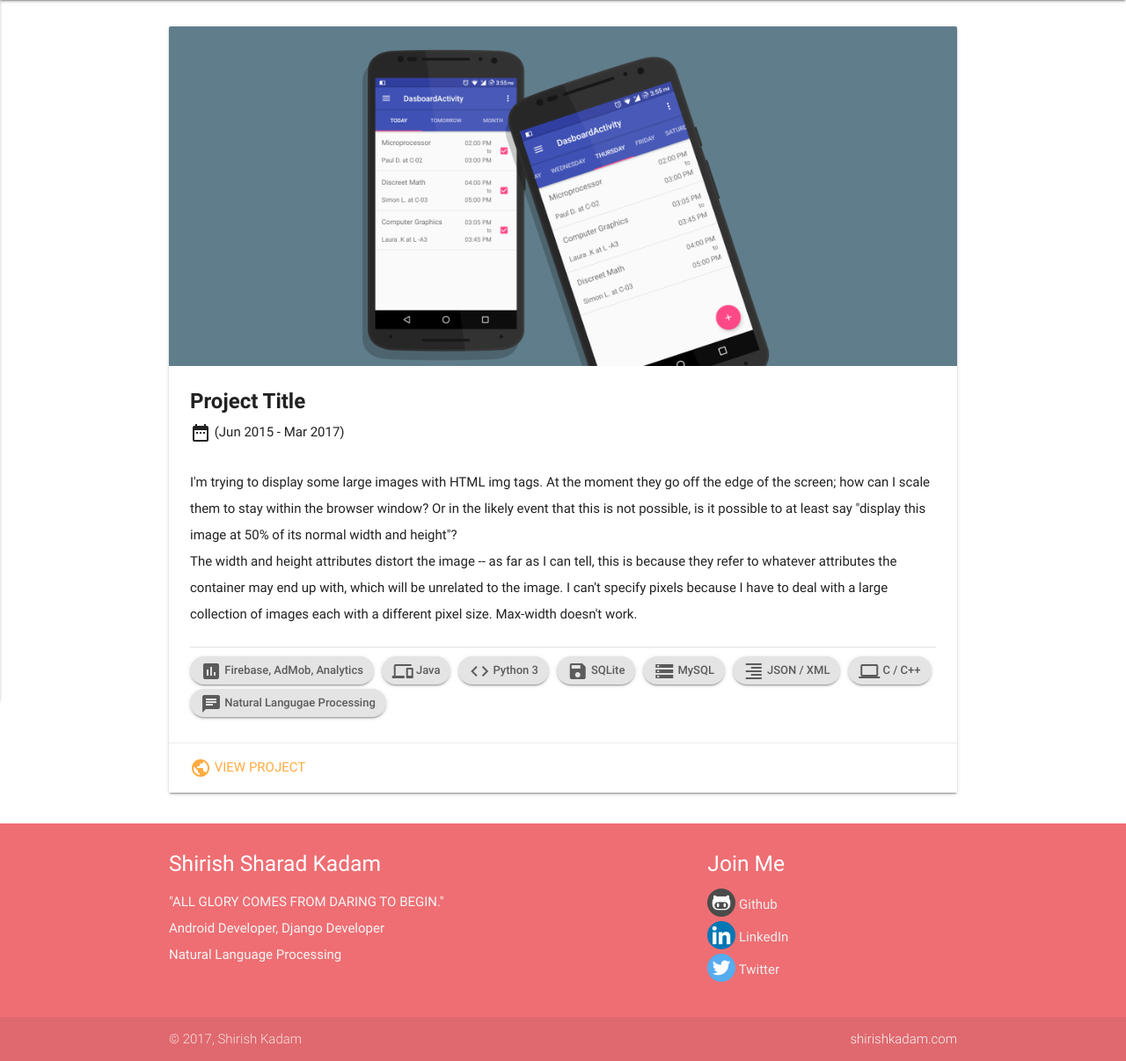
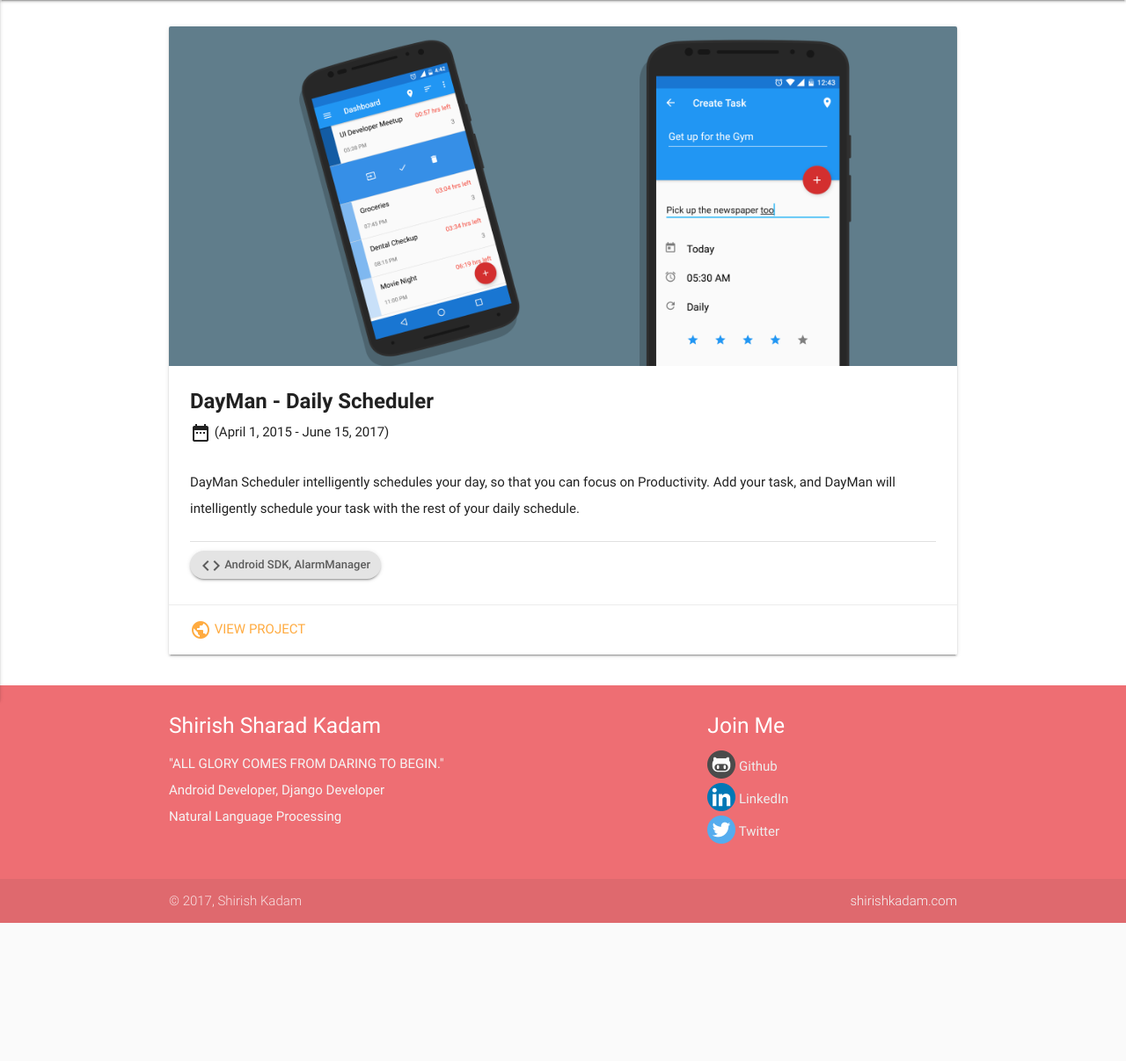
Before and after one commit to 5hirish/django_5hirish, a Django app: page /projects/ in a window 1280 px wide. Shown: the part 64-1270 px from the top of the page at 88% size. After the commit the page ends 1113 px from the top, so only its background shows below. Run offline with Django 3.2, Linux system fonts and the light colour scheme; data comes from the database, SQL or seed files in the repository; some libraries are stand-ins or nearby versions.

Commit message:
Added Project fetcher

```diff
--- a/projects/templates/project.html
+++ b/projects/templates/project.html
@@ -6,40 +6,27 @@
 {% block body %}
 
 <div class="row">
+    {% for project in projects %}
     <div class="col s12 m12 s12">
         <div class="card">
             <div class="card-image">
-                <img src="{% get_static_prefix %}img/project/project_7.png" class="materialboxed responsive-img">
+                <img src="{% get_static_prefix %}img/project/{{ project.project_file }}" class="materialboxed responsive-img">
             </div>
             <div class="card-content">
-                <span class="card-title"><b>Project Title</b></span>
-                <h6><i class="material-icons">date_range</i> (Jun 2015 - Mar 2017)</h6><br>
-                <p>I'm trying to display some large images with HTML img tags. At the moment they go off the edge of the screen;
-                    how can I scale them to stay within the browser window?
-                    Or in the likely event that this is not possible, is it possible to at least say "display this image
-                    at 50% of its normal width and height"?<br>
-                    The width and height attributes distort the image -- as far as I can tell, this is because they refer
-                    to whatever attributes the container may end up with, which will be unrelated to the image.
-                    I can't specify pixels because I have to deal with a large collection of images each with a different pixel size.
-                    Max-width doesn't work.</p>
+                <span class="card-title"><b>{{ project.project_title }}</b></span>
+                <h6><i class="material-icons">date_range</i> ({{ project.project_start }} - {{ project.project_end }})</h6><br>
+                <p> {{ project.project_description }} </p>
                 <br>
                 <div class="divider" style="margin-bottom: 10px"></div>
 
-                <div class="chip hoverable z-depth-1"><i class="material-icons">assessment</i> Firebase, AdMob, Analytics</div>
-                <div class="chip hoverable z-depth-1"><i class="material-icons">devices</i> Java</div>
-                <div class="chip hoverable z-depth-1"><i class="material-icons">code</i> Python 3</div>
-                <div class="chip hoverable z-depth-1"><i class="material-icons">save</i> SQLite</div>
-                <div class="chip hoverable z-depth-1"><i class="material-icons">storage</i> MySQL</div>
-                <div class="chip hoverable z-depth-1"><i class="material-icons">format_align_right</i> JSON / XML</div>
-                <div class="chip hoverable z-depth-1"><i class="material-icons">laptop</i> C / C++</div>
-                <div class="chip hoverable z-depth-1"><i class="material-icons">chat</i> Natural Langugae Processing</div>
+                <div class="chip hoverable z-depth-1"><i class="material-icons">code</i> {{ project.project_tech }}</div>
             </div>
             <div class="card-action">
-                <a href="#"><i class="material-icons">public</i> View Project</a>
+                <a href="{{ project.project_url }}" target="_blank"><i class="material-icons">public</i> View Project</a>
             </div>
         </div>
     </div>
-
+    {% endfor %}
 </div>
 
 
--- a/projects/views.py
+++ b/projects/views.py
@@ -1,11 +1,14 @@
 from django.shortcuts import render
 from .models import AddProject
-import time, datetime
+import datetime
 # Create your views here.
 
 
 def view_project(requests):
-    return render(requests, 'project.html', {})
+
+    projects = AddProject.objects.all()
+
+    return render(requests, 'project.html', {'projects': projects})
 
 
 def project_detail(requests):
```
